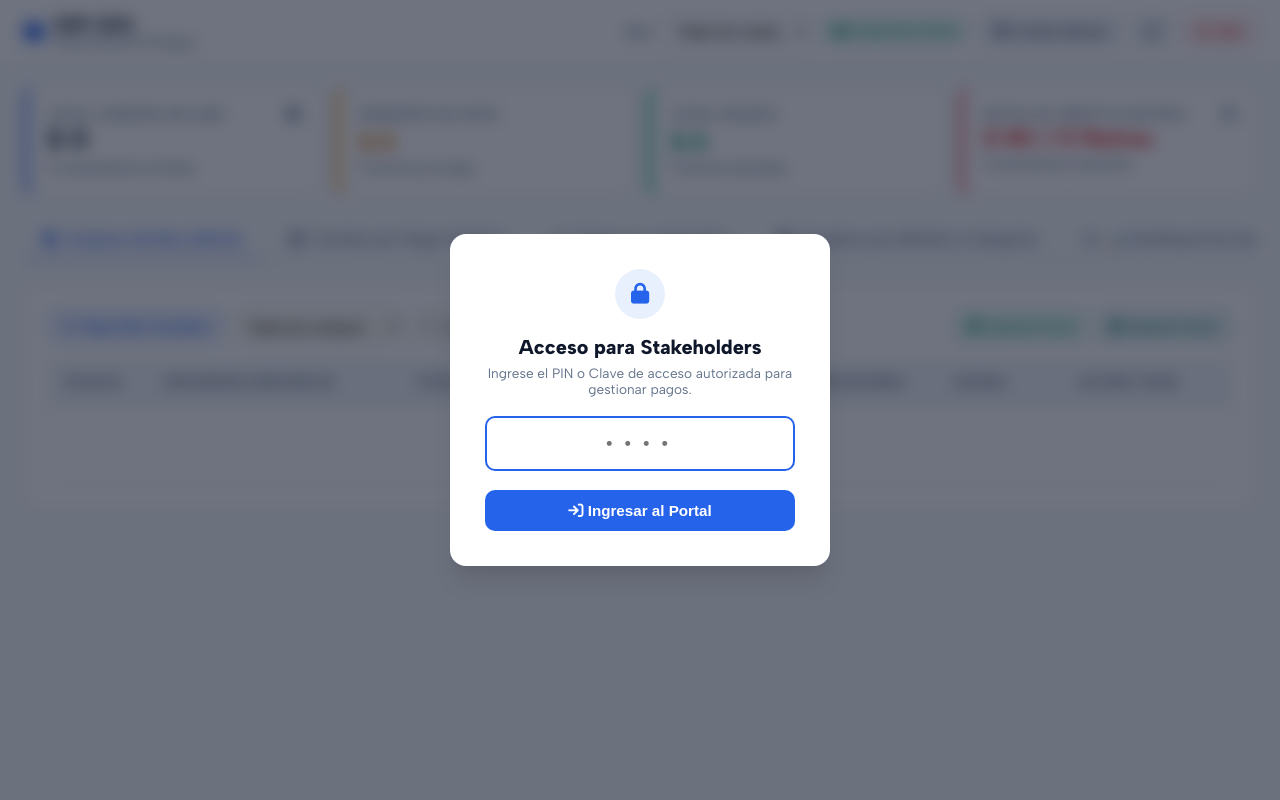
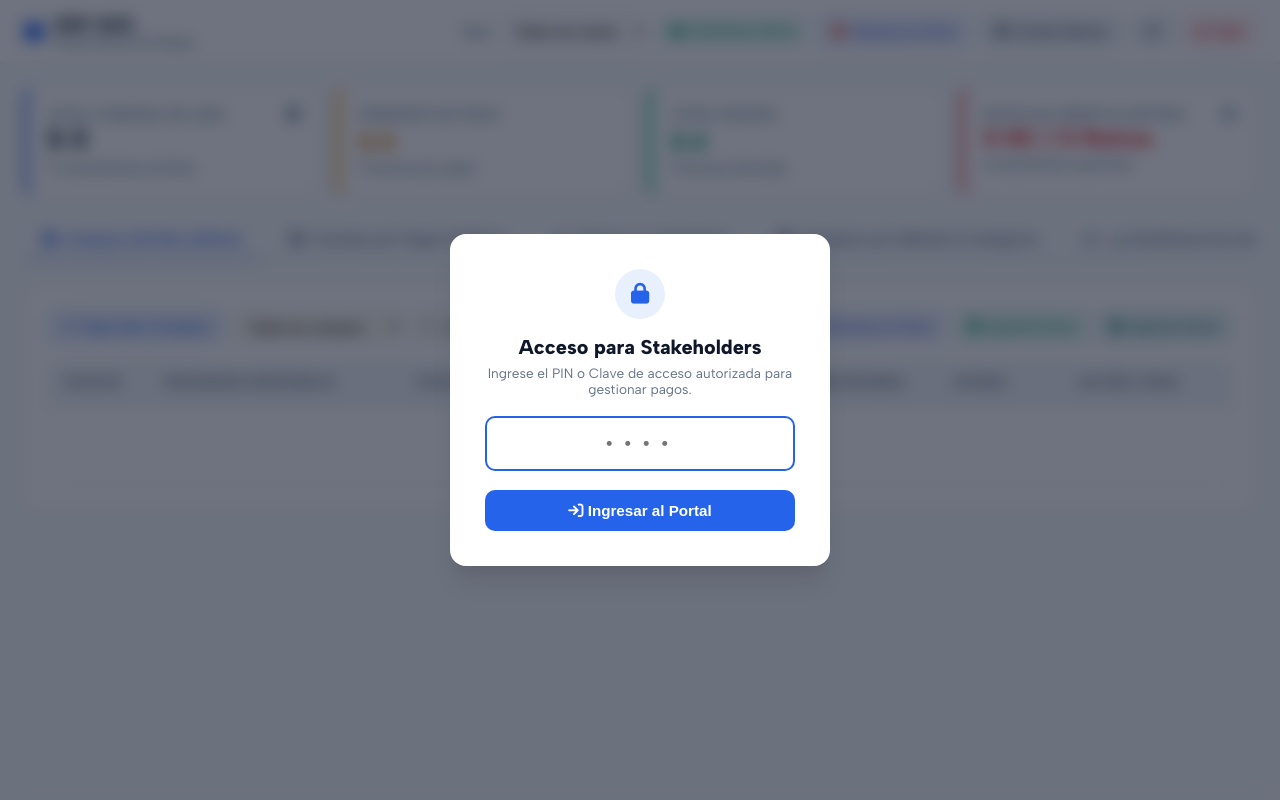
Before and after one commit to Vlaeminck/ERPGDS, a Flask app: template templates/stakeholders.html in a window 1280 px wide. Run offline with Flask 3, Linux system fonts and the light colour scheme; the template is opened without the code that fills it, so the values that code supplies are empty.

Commit message:
feat(portal): agregar acceso directo a Google Drive en Portal Web

```diff
--- a/templates/stakeholders.html
+++ b/templates/stakeholders.html
@@ -380,6 +380,12 @@
                 <span id="cloud-sync-text">Cloud Sync Activo</span>
             </div>
 
+            <!-- Botón Acceso a Facturas en Google Drive -->
+            <a href="https://drive.google.com/drive/folders/1ojnwBu4jiiHjAoHvQmFP_M_V2Aur-0rC?usp=sharing" target="_blank" rel="noopener noreferrer" class="btn btn-sm" id="btn-drive-folder" title="Abrir carpeta compartida de facturas digitalizadas en Google Drive" style="background: rgba(37, 99, 235, 0.08); border: 1px solid rgba(37, 99, 235, 0.25); font-weight: 700; padding: 0.4rem 0.75rem; border-radius: 8px; color: #1d4ed8; text-decoration: none; display: inline-flex; align-items: center; gap: 6px; transition: all 0.2s ease;">
+                <i class="fa-brands fa-google-drive" style="color: #ea4335; font-size: 0.95rem;"></i>
+                <span style="font-size: 0.8rem;">Facturas en Drive</span>
+            </a>
+
             <!-- Botón de Modo Privacidad -->
             <button class="btn btn-sm" id="btn-privacy-toggle" onclick="togglePrivacyMode()" title="Modo Privacidad: Ocultar o mostrar montos con asteriscos" style="background: #f1f5f9; border: 1px solid #cbd5e1; font-weight: 700; padding: 0.4rem 0.75rem; border-radius: 8px; color: #334155; cursor: pointer; display: inline-flex; align-items: center; gap: 6px; transition: all 0.2s ease;">
                 <i class="fa-solid fa-eye-slash" id="privacy-icon"></i>
@@ -483,6 +489,9 @@
                     </div>
 
                     <div style="display: flex; gap: 8px; align-items: center; flex-wrap: wrap;">
+                        <a href="https://drive.google.com/drive/folders/1ojnwBu4jiiHjAoHvQmFP_M_V2Aur-0rC?usp=sharing" target="_blank" rel="noopener noreferrer" class="btn btn-sm" title="Buscar y ver comprobantes escaneados en Google Drive" style="background: rgba(37, 99, 235, 0.08); color: #1d4ed8; border: 1px solid rgba(37, 99, 235, 0.25); font-weight: 700; padding: 0.45rem 0.85rem; border-radius: 8px; text-decoration: none; display: inline-flex; align-items: center; gap: 6px; transition: all 0.2s ease;">
+                            <i class="fa-brands fa-google-drive" style="color: #ea4335;"></i> Ver Facturas en Drive
+                        </a>
                         <button class="btn btn-sm" onclick="exportarArcaExcelCloud()" style="background: rgba(16, 185, 129, 0.1); color: #059669; border: 1px solid rgba(16, 185, 129, 0.3); font-weight: 700; padding: 0.45rem 0.85rem; border-radius: 8px;">
                             <i class="fa-solid fa-file-excel"></i> Exportar Excel
                         </button>
```
